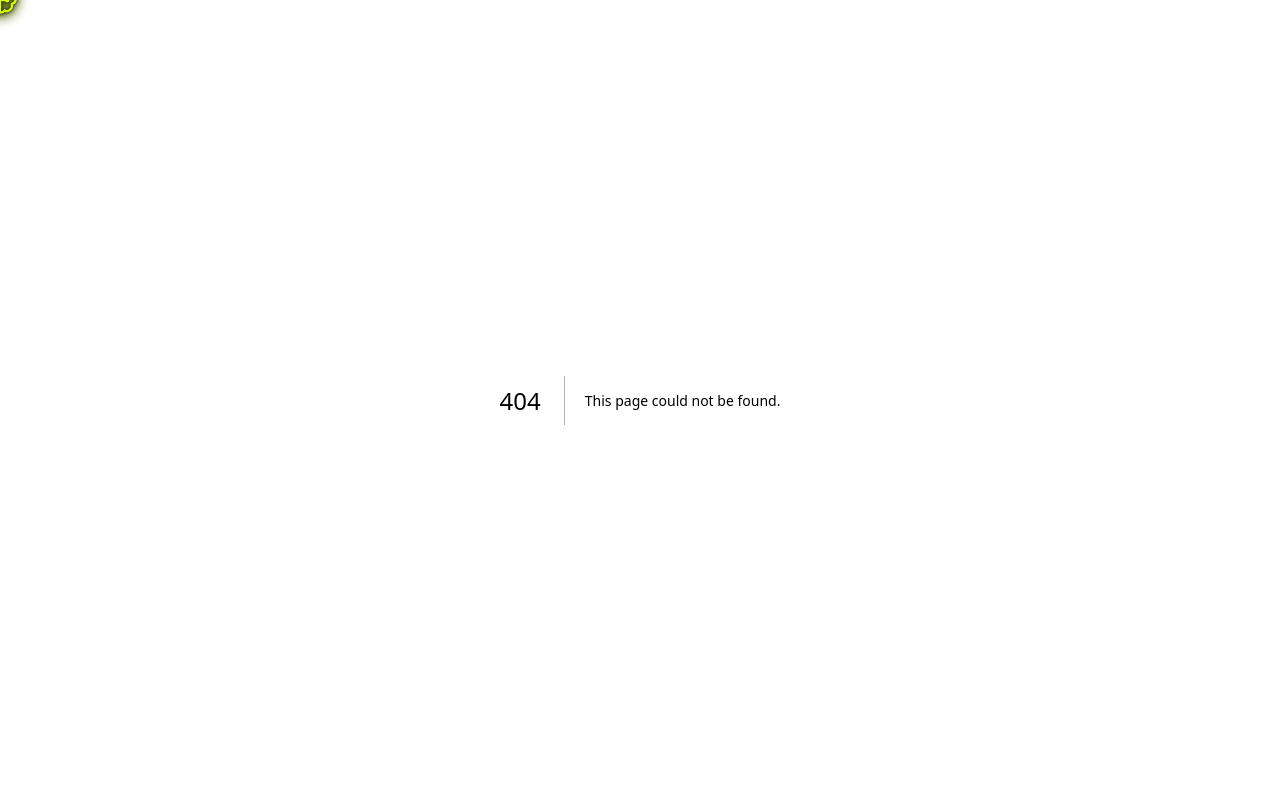
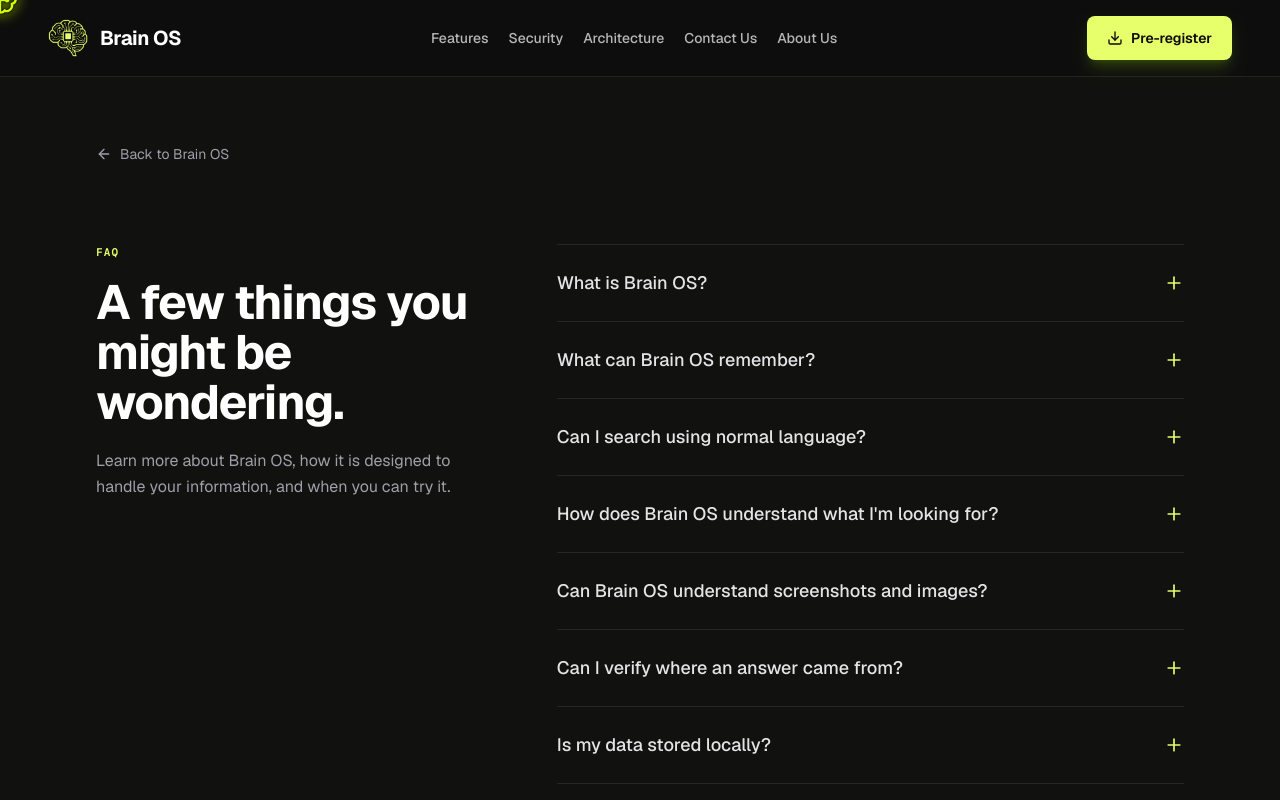
Before and after one commit to RahulSingh044/BRAIN_OS_WEB, a Next.js app: page /faq in a window 1280 px wide. Before the commit this address had no page. Shown: the top 800 px of the page. Built offline with nearby package versions, Linux system fonts and the light colour scheme.

Commit message:
feat : cleaned footer , add faq

```diff
--- /dev/null
+++ b/app/faq/page.tsx
@@ -0,0 +1,17 @@
+import type { Metadata } from "next";
+import Navbar from "@/components/Navbar";
+import FAQ from "@/components/FAQ";
+
+export const metadata: Metadata = {
+  title: "FAQ | Brain OS",
+  description: "Find answers to your questions about Brain OS.",
+};
+
+export default function FAQP() {
+  return (
+    <>
+      <Navbar />
+      <FAQ />
+    </>
+  );
+}
--- a/app/page.tsx
+++ b/app/page.tsx
@@ -5,7 +5,6 @@ import Securtiy from '@/components/Security';
 import Download from '@/components/Download';
 import Footer from '@/components/Footer';
 import Navbar from '@/components/Navbar';
-import PreRegister from '@/components/Pre-Register';
 
 export default function Home() {
   return (
--- /dev/null
+++ b/components/FAQ.tsx
@@ -0,0 +1,123 @@
+import { ArrowLeft, Plus } from "lucide-react";
+import Link from "next/link";
+
+const faqItems = [
+    {
+        question: "What is Brain OS?",
+        answer:
+            "Brain OS is a personal knowledge and memory system that turns your digital activity into a searchable, contextual knowledge base. Instead of relying on filenames or exact keywords, you can ask questions in natural language and retrieve information from your past work.",
+    },
+
+    {
+        question: "What can Brain OS remember?",
+        answer:
+            "Brain OS can build context from sources such as files and documents, browser activity, terminal commands, application usage, and screenshots. These activities are organised into sessions and transformed into semantic memories that can be recalled later.",
+    },
+
+    {
+        question: "Can I search using normal language?",
+        answer:
+            "Yes. Brain OS is designed for natural-language queries such as asking what you worked on recently, finding information related to a particular topic, or locating something based on its meaning rather than remembering an exact filename or keyword.",
+    },
+
+    {
+        question: "How does Brain OS understand what I'm looking for?",
+        answer:
+            "Brain OS first analyses the intent of your query and determines an appropriate retrieval strategy. It can combine keyword search, semantic vector search, and temporal context to find relevant memories before generating a grounded response.",
+    },
+
+    {
+        question: "Can Brain OS understand screenshots and images?",
+        answer:
+            "Yes. Brain OS supports multimodal processing for image-based activity such as screenshots and diagrams. It can use OCR when an image contains significant text and route visually rich content to a vision model for deeper interpretation.",
+    },
+
+    {
+        question: "Can I verify where an answer came from?",
+        answer:
+            "Yes. Brain OS is designed to provide inline citations with its responses. These references can point back to the underlying files, terminal commands, browser sessions, or other captured context so you can verify the information behind an answer.",
+    },
+
+    {
+        question: "Is my data stored locally?",
+        answer:
+            "Brain OS is designed around a privacy-first, local knowledge store. The desktop application maintains captured activity, semantic memories, metadata, and retrieval indexes locally rather than depending on an external database for your personal knowledge base.",
+    },
+
+    {
+        question: "What platforms will Brain OS support?",
+        answer:
+            "Brain OS is being developed as a cross-platform desktop application for Windows, macOS, and Linux. The application uses Electron to provide native desktop integration across these platforms.",
+    },
+
+    // {
+    //     question: "Is Brain OS available to download now?",
+    //     answer:
+    //         "Not yet. Brain OS is currently being prepared for release. Verified desktop builds for Windows, macOS, and Linux will be published on the download page when they are ready.",
+    // },
+
+    {
+        question: "How can I know when Brain OS is released?",
+        answer:
+            "You can pre-register your interest to receive updates about availability. The download page will also provide the official builds and release information once Brain OS is ready.",
+    },
+    {
+        question: "What are the system requirements for Brain OS?",
+        answer:
+            "Brain OS is designed to run on standard 64-bit desktop computers. The minimum requirements are a basic dual-core processor, 2 GB of RAM, and approximately 200–300 MB of storage for the application. 4 GB of RAM is recommended for better performance. Brain OS supports Windows, macOS, and Linux.",
+    },
+];
+
+export default function FAQ() {
+    return (
+        <section
+            id="faq"
+            aria-labelledby="faq-heading"
+            className="w-full scroll-mt-24 bg-[#11110f] px-6 pb-20 pt-32 font-sans text-zinc-100 md:px-16 md:pt-36 lg:px-24"
+        >
+            <div className="mx-auto w-full max-w-7xl">
+                <Link
+                    href="/"
+                    className="mb-12 inline-flex items-center gap-2 text-sm text-zinc-400 transition-colors hover:text-white"
+                >
+                    <ArrowLeft aria-hidden="true" className="h-4 w-4" />
+                    Back to Brain OS
+                </Link>
+            </div>
+            <div className="mx-auto grid w-full max-w-7xl gap-10 lg:grid-cols-5 lg:gap-16 translate-y-8">
+                <div className="lg:col-span-2">
+                    <p className="mb-4 text-[11px] font-mono font-semibold uppercase tracking-widest text-[#e6ff6a]">
+                        FAQ
+                    </p>
+                    <h2
+                        id="faq-heading"
+                        className="max-w-lg text-4xl font-bold leading-[1.05] tracking-tight text-white sm:text-5xl"
+                    >
+                        A few things you might be wondering.
+                    </h2>
+                    <p className="mt-5 max-w-sm text-sm leading-relaxed text-zinc-400 sm:text-base">
+                        Learn more about Brain OS, how it is designed to handle your
+                        information, and when you can try it.
+                    </p>
+                </div>
+
+                <div className="divide-y divide-zinc-800 border-y border-zinc-800 lg:col-span-3">
+                    {faqItems.map(({ question, answer }) => (
+                        <details key={question} className="group">
+                            <summary className="flex cursor-pointer list-none items-center justify-between gap-5 py-5 text-left text-base font-medium text-zinc-200 transition-colors hover:text-[#e6ff6a] focus-visible:outline-none focus-visible:ring-2 focus-visible:ring-inset focus-visible:ring-[#e6ff6a] sm:py-6 sm:text-lg [&::-webkit-details-marker]:hidden">
+                                {question}
+                                <Plus
+                                    aria-hidden="true"
+                                    className="h-5 w-5 shrink-0 text-[#e6ff6a] transition-transform duration-200 group-open:rotate-45 motion-reduce:transition-none"
+                                />
+                            </summary>
+                            <p className="max-w-2xl pb-6 pr-8 text-sm leading-relaxed text-zinc-400 sm:text-base">
+                                {answer}
+                            </p>
+                        </details>
+                    ))}
+                </div>
+            </div>
+        </section>
+    );
+}
--- a/components/Footer.tsx
+++ b/components/Footer.tsx
@@ -1,16 +1,6 @@
-import React from "react";
 import Link from "next/link";
 import {
   ArrowRight,
-  Crosshair,
-  Shield,
-  Terminal,
-  Cpu,
-  Database,
-  HelpCircle,
-  Key,
-  FileText,
-  Lock,
 } from "lucide-react";
 
 export default function BrainOSFooter() {
@@ -63,7 +53,7 @@ export default function BrainOSFooter() {
               </li>
               <li>
                 <Link
-                  href="/#architecture"
+                  href="/#desktop-app"
                   className="hover:underline hover:opacity-100 opacity-90 transition-opacity"
                 >
                   Desktop App
@@ -71,7 +61,7 @@ export default function BrainOSFooter() {
               </li>
               <li>
                 <Link
-                  href="/#security"
+                  href="/#chrome-extension"
                   className="hover:underline hover:opacity-100 opacity-90 transition-opacity"
                 >
                   Chrome Extension
@@ -96,15 +86,7 @@ export default function BrainOSFooter() {
             <ul className="flex flex-col space-y-3 text-sm font-medium">
               <li>
                 <a
-                  href="#api-docs"
-                  className="hover:underline hover:opacity-100 opacity-90 transition-opacity"
-                >
-                  API Docs
-                </a>
-              </li>
-              <li>
-                <a
-                  href="#getting-started"
+                  href="/getting-started"
                   className="hover:underline hover:opacity-100 opacity-90 transition-opacity"
                 >
                   Getting started
@@ -112,15 +94,7 @@ export default function BrainOSFooter() {
               </li>
               <li>
                 <a
-                  href="#sqlite-schema"
-                  className="hover:underline hover:opacity-100 opacity-90 transition-opacity"
-                >
-                  SQLite schema
-                </a>
-              </li>
-              <li>
-                <a
-                  href="#faq"
+                  href="/faq"
                   className="hover:underline hover:opacity-100 opacity-90 transition-opacity"
                 >
                   FAQ
@@ -137,31 +111,7 @@ export default function BrainOSFooter() {
             <ul className="flex flex-col space-y-3 text-sm font-medium">
               <li>
                 <a
-                  href="#pgp"
-                  className="hover:underline hover:opacity-100 opacity-90 transition-opacity"
-                >
-                  PGP public key
-                </a>
-              </li>
-              <li>
-                <a
-                  href="#checksums"
-                  className="hover:underline hover:opacity-100 opacity-90 transition-opacity"
-                >
-                  Checksums
-                </a>
-              </li>
-              <li>
-                <a
-                  href="#builds"
-                  className="hover:underline hover:opacity-100 opacity-90 transition-opacity"
-                >
-                  Builds
-                </a>
-              </li>
-              <li>
-                <a
-                  href="#privacy"
+                  href="#security"
                   className="hover:underline hover:opacity-100 opacity-90 transition-opacity"
                 >
                   Privacy
```
